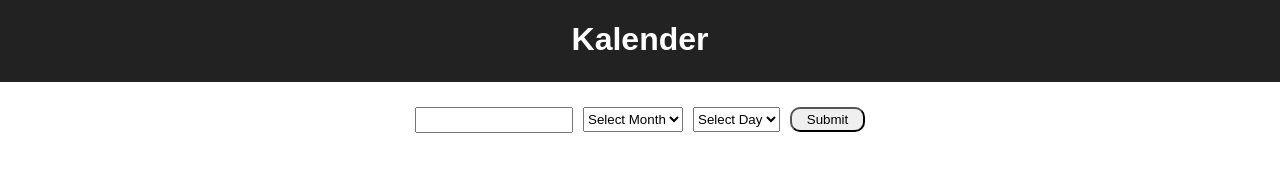
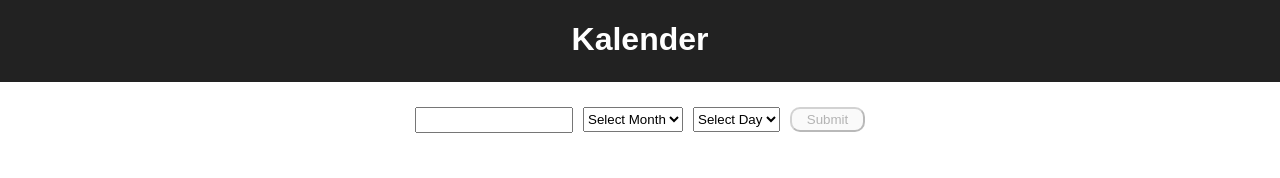
Before and after one commit to patrickjneel/Kalender, a React (Create React App) app: page / in a window 1280 px wide. Shown: the top 178 px of the page. Built offline with nearby package versions, Linux system fonts and the light colour scheme.

Commit message:
working on disabling button if

```diff
--- a/src/components/InputArea.js
+++ b/src/components/InputArea.js
@@ -8,7 +8,7 @@ class InputArea extends Component {
     super()
     this.state = {
       eventDesc: '',
-      day: null,
+      day: undefined,
       month: ''
     }
   }
@@ -24,8 +24,15 @@ class InputArea extends Component {
   }
 
   handleChange = (event) => {
+    console.log(event.target.value)
     this.setState({ [event.target.name]: event.target.value })
   }
+
+  // handleErrors = (event) => {
+  //   if(event.target.name !== '') {
+  //     event.target.name = true
+  //   }
+  // }
 
   handleEvent = () => {
     this.props.handleEvents(this.state)
@@ -57,7 +64,10 @@ class InputArea extends Component {
           <option default>Select Day</option>
             {this.renderDays()}
         </select>
-        <button onClick={this.handleEvent}>
+        <button
+          onClick={this.handleEvent}
+          disabled
+        >
           Submit
         </button>
       </div>
--- a/src/components/Months.js
+++ b/src/components/Months.js
@@ -23,7 +23,7 @@ class Month extends Component {
         <div key={index} className="days-month">
           <p className="individual-day">{day.day}</p>
           <p>{day.event}</p>
-          <p>{this.showEvents()}</p>
+          <div>{this.showEvents()}</div>
         </div>
       )
     })
```
